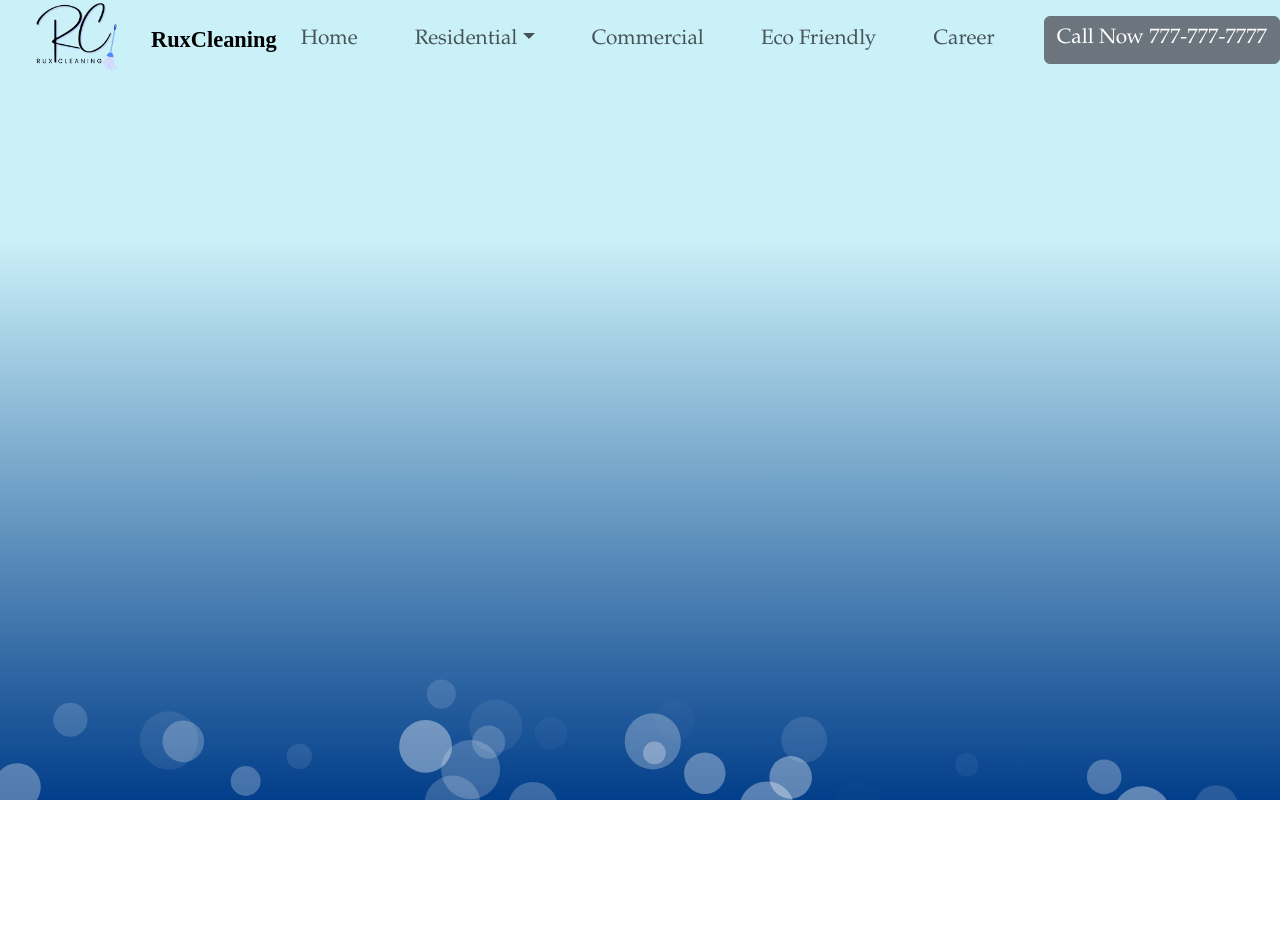
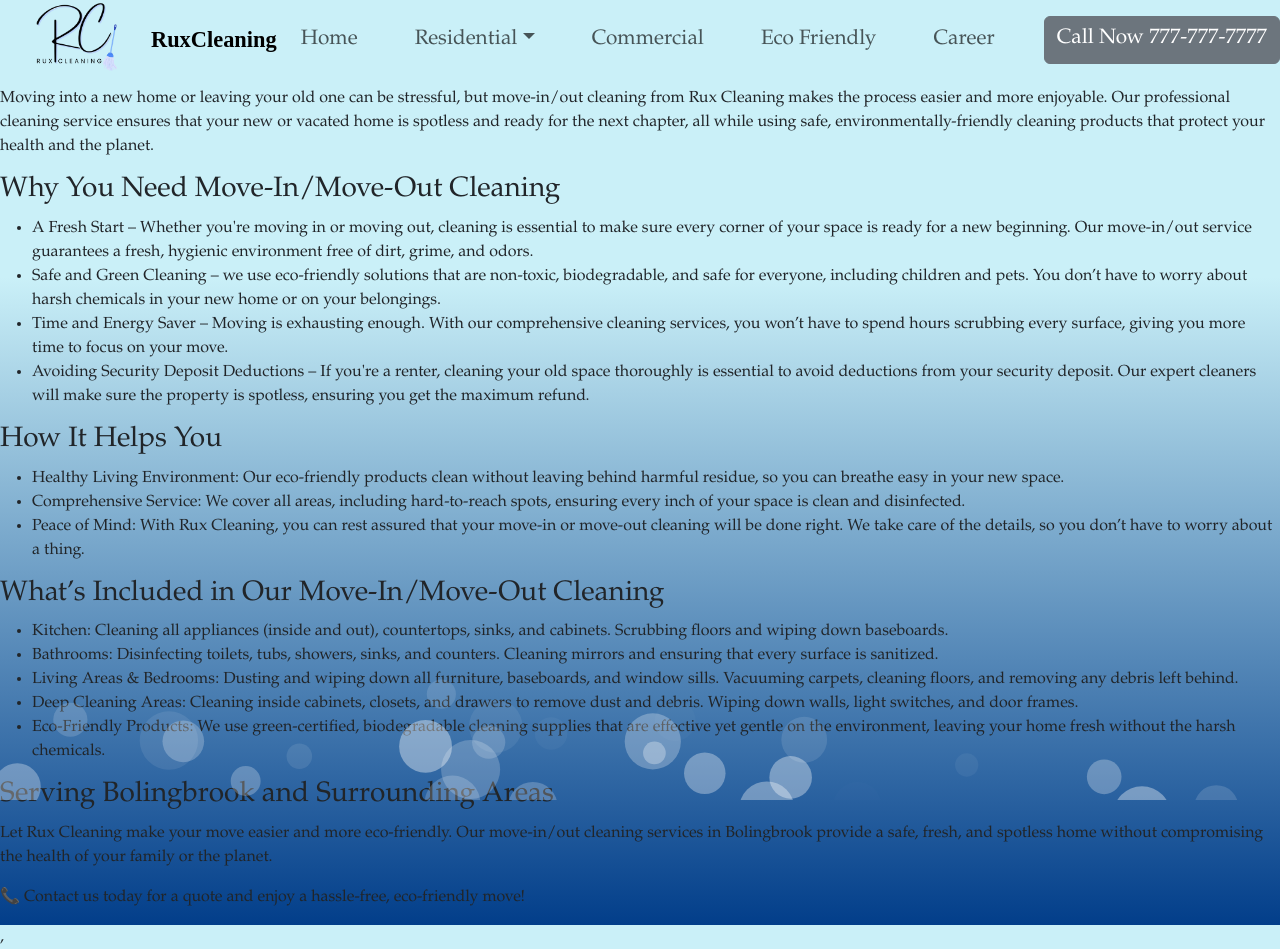
Before and after one commit to YemnyFeliz/RuxCleaning, a React (Vite) app: page /moveCleaning in a window 1280 px wide. Before the commit the page ends 800 px from the top, so only its background shows below. Built offline with nearby package versions, Linux system fonts and the light colour scheme.

Commit message:
Added content to MoveCleanind

```diff
--- a/Pages/Residential/MoveCleaning.jsx
+++ b/Pages/Residential/MoveCleaning.jsx
@@ -3,8 +3,62 @@
 function MoveCleaning() {
     return (
         <>
+            <div className="moveCleaning">
+                <h2>Move-In/Move-Out Cleaning by Rux Cleaning in Bolingbrook
+                </h2>
+                <p>Moving into a new home or leaving your old one can be stressful, but move-in/out cleaning from Rux Cleaning makes the process easier and more enjoyable. Our professional cleaning service ensures that your new or vacated home is spotless and ready for the next chapter, all while using safe, environmentally-friendly cleaning products that protect your health and the planet.</p>
+            </div>
+            <div className="whyMoveCleaning">
+                <h3>Why You Need Move-In/Move-Out Cleaning
+                </h3>
+                <ul>
+                    <li>A Fresh Start – Whether you're moving in or moving out, cleaning is essential to make sure every corner of your space is ready for a new beginning. Our move-in/out service guarantees a fresh, hygienic environment free of dirt, grime, and odors.
+                    </li>
+                    <li>Safe and Green Cleaning – we use eco-friendly solutions that are non-toxic, biodegradable, and safe for everyone, including children and pets. You don’t have to worry about harsh chemicals in your new home or on your belongings.
+                    </li>
+                    <li>Time and Energy Saver – Moving is exhausting enough. With our comprehensive cleaning services, you won’t have to spend hours scrubbing every surface, giving you more time to focus on your move.
+                    </li>
+                    <li>Avoiding Security Deposit Deductions – If you're a renter, cleaning your old space thoroughly is essential to avoid deductions from your security deposit. Our expert cleaners will make sure the property is spotless, ensuring you get the maximum refund.
+                    </li>
+                </ul>
+            </div>
+            <div className="howMoveClenaing">
+                <h3>How It Helps You
+                </h3>
+                <ul>
+                    <li>Healthy Living Environment: Our eco-friendly products clean without leaving behind harmful residue, so you can breathe easy in your new space.
+                    </li>
+                    <li>Comprehensive Service: We cover all areas, including hard-to-reach spots, ensuring every inch of your space is clean and disinfected.
+                    </li>
+                    <li>Peace of Mind: With Rux Cleaning, you can rest assured that your move-in or move-out cleaning will be done right. We take care of the details, so you don’t have to worry about a thing.
+                    </li>
 
-
+                </ul>
+            </div>
+            <div className="includedMoveCleaning">
+                <h3>What’s Included in Our Move-In/Move-Out Cleaning
+                </h3>
+                <ul>
+                    <li>Kitchen: Cleaning all appliances (inside and out), countertops, sinks, and cabinets. Scrubbing floors and wiping down baseboards.
+                    </li>
+                    <li>Bathrooms: Disinfecting toilets, tubs, showers, sinks, and counters. Cleaning mirrors and ensuring that every surface is sanitized.
+                    </li>
+                    <li>Living Areas & Bedrooms: Dusting and wiping down all furniture, baseboards, and window sills. Vacuuming carpets, cleaning floors, and removing any debris left behind.
+                    </li>
+                    <li>Deep Cleaning Areas: Cleaning inside cabinets, closets, and drawers to remove dust and debris. Wiping down walls, light switches, and door frames.
+                    </li>
+                    <li>Eco-Friendly Products: We use green-certified, biodegradable cleaning supplies that are effective yet gentle on the environment, leaving your home fresh without the harsh chemicals.
+                    </li>
+                </ul>
+            </div>
+            <div>
+                <h3>Serving Bolingbrook and Surrounding Areas
+                </h3>
+                <p>Let Rux Cleaning make your move easier and more eco-friendly. Our move-in/out cleaning services in Bolingbrook provide a safe, fresh, and spotless home without compromising the health of your family or the planet.
+                </p>
+                <p>📞 Contact us today for a quote and enjoy a hassle-free, eco-friendly move!
+                </p>
+            </div>
         </>
     )
 }
```
